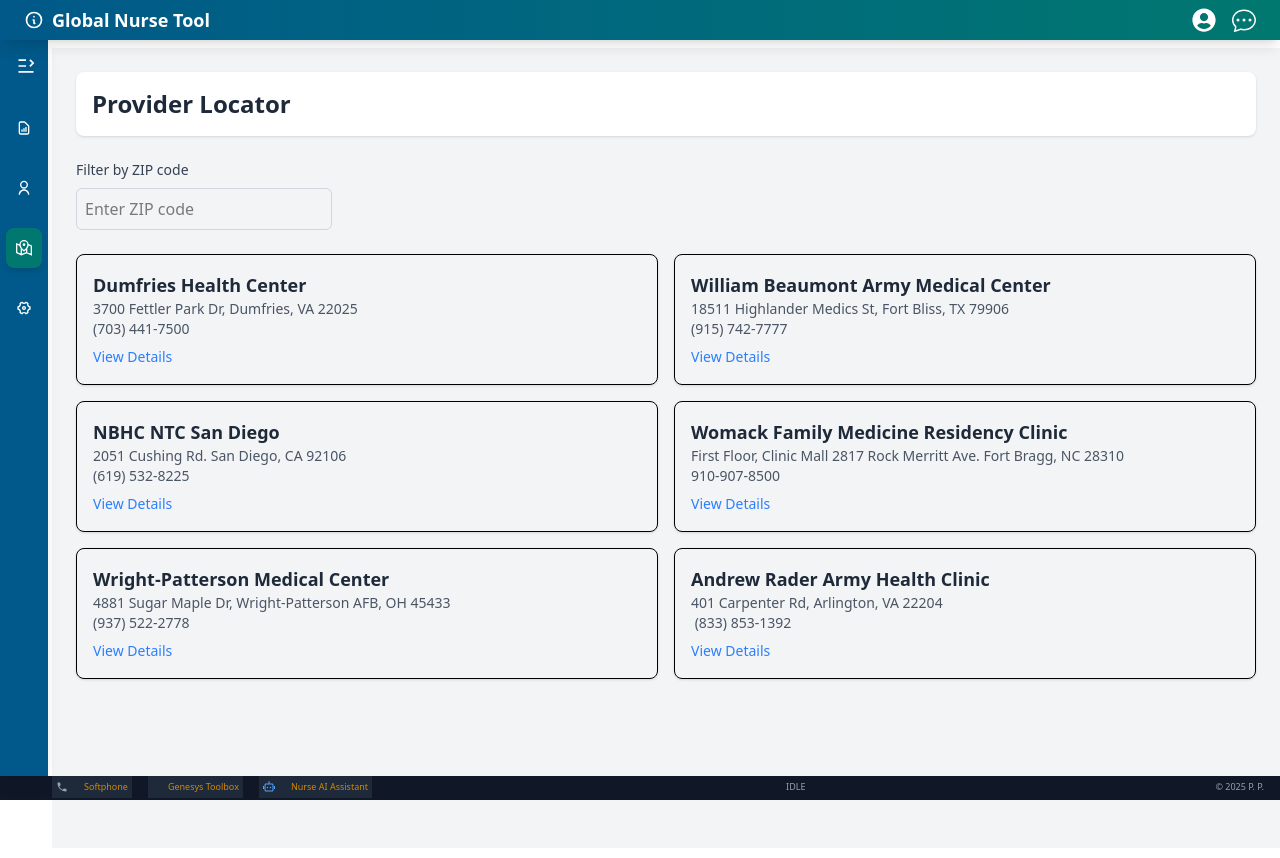
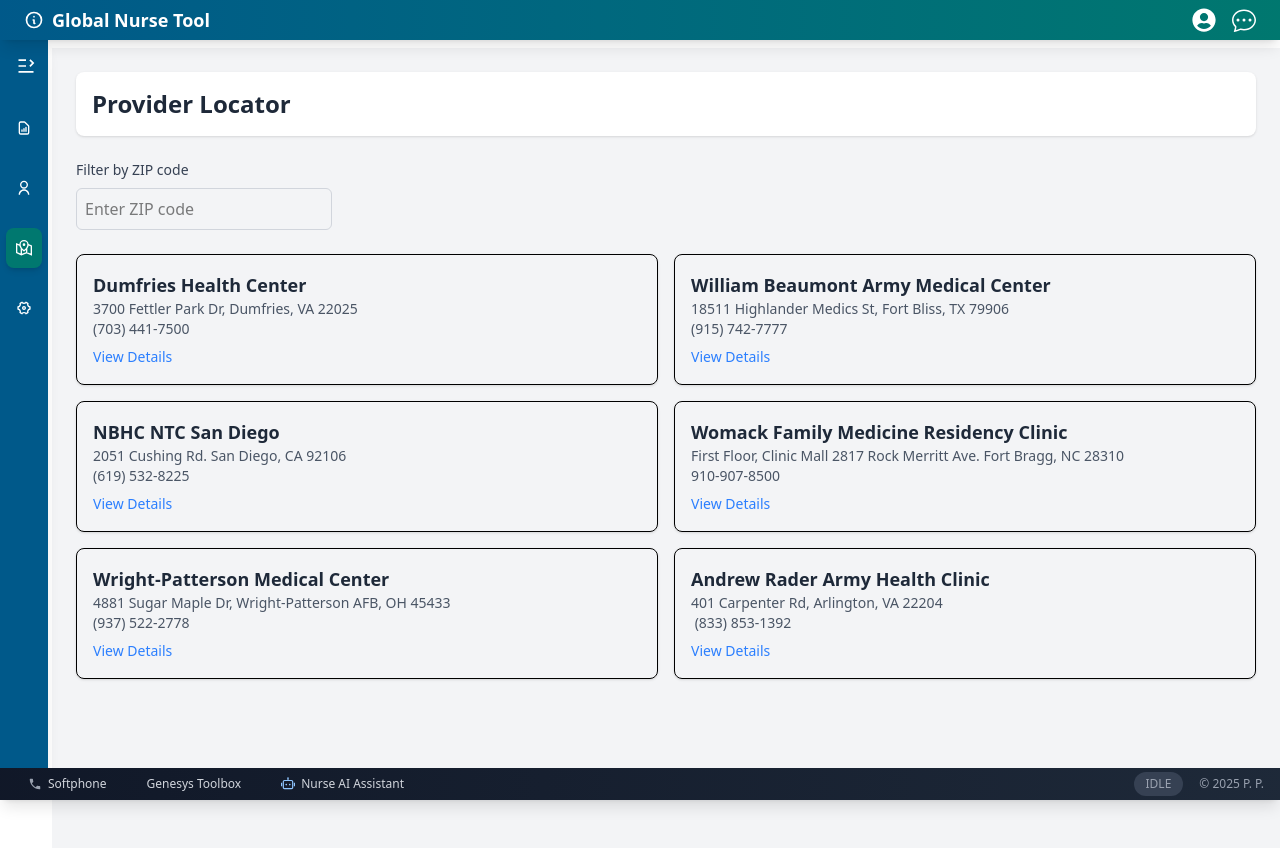
Before and after one commit to neomartinez30/nurse-temp, a React (Vite) app: page /data in a window 1280 px wide. Shown: the top 858 px of the page. Built offline with nearby package versions, Linux system fonts and the light colour scheme.

Commit message:
Add Clinical Notes page and integrate into routing; update Sidebar and AgentDesk1

```diff
--- a/src/components/MainPage.tsx
+++ b/src/components/MainPage.tsx
@@ -7,6 +7,7 @@ import { Routes, Route } from 'react-router-dom';
 import Dashboard from './pages/Dashboard';
 import AgentDesk1 from './pages/AgentDesk1';
 import {ProviderLocation} from './pages/ProviderLocation';
+import ClinicalNotes from './pages/ClinicalNotes';
 
 const MainPage = () => {
   const [sidebarExpanded, setSidebarExpanded] = useState(false);
@@ -39,6 +40,7 @@ const MainPage = () => {
             <Routes>
               {/* <Route path="/agent-desktop" element={<AgentDesktop />} /> */}
               <Route path="/agent-desktop" element={<AgentDesk1 />} />
+              <Route path="/clinical-notes" element={<ClinicalNotes />} />
               <Route path="/" element={<Dashboard />} />
               <Route path="/data" element={<ProviderLocation />} />
             </Routes>
--- a/src/components/components/Footer.tsx
+++ b/src/components/components/Footer.tsx
@@ -101,10 +101,10 @@ const Footer: React.FC = () => {
                         ? 'opacity-0 pointer-events-none scale-95 translate-y-98'
                         : 'opacity-100 scale-100 translate-y-0'
                     } bottom-8 left-14 w-70 bg-white rounded-t-lg shadow-lg border border-gray-200`}>
-                <div className="flex justify-between items-center p-2 bg-gray-400 rounded-t-lg">
-                    <span className="text-sm font-semibold ">Genesys Softphone</span>
+                <div className="flex justify-between items-center p-2 bg-gradient-to-r from-sky-700 to-teal-600 rounded-t-lg">
+                    <span className="text-sm font-semibold text-white">Genesys Softphone</span>
                     <div className="flex gap-2">
-                        <button onClick={handleSoftphoneClick}>
+                        <button onClick={handleSoftphoneClick} className="text-white hover:text-gray-100 transition-colors">
                             {isMinimized ?
                                 <AiOutlineExpandAlt className="w-4 h-4" /> :
                                 <AiOutlineMinusCircle className="w-4 h-4" />
@@ -133,10 +133,10 @@ const Footer: React.FC = () => {
                         ? 'opacity-0 pointer-events-none scale-95 translate-y-98'
                         : 'opacity-100 scale-100 translate-y-0'
                     } bottom-8 left-100 w-70 bg-white rounded-t-lg shadow-lg border border-gray-200`}>
-                <div className="flex justify-between items-center p-2 bg-gray-400 rounded-t-lg">
-                    <span className="text-sm font-semibold">Genesys Toolbox</span>
+                <div className="flex justify-between items-center p-2 bg-gradient-to-r from-sky-700 to-teal-600 rounded-t-lg">
+                    <span className="text-sm font-semibold text-white">Genesys Toolbox</span>
                     <div className="flex gap-2">
-                        <button onClick={handleToolboxClick}>
+                        <button onClick={handleToolboxClick} className="text-white hover:text-gray-100 transition-colors">
                             {isToolboxMinimized ?
                                 <AiOutlineExpandAlt className="w-4 h-4" /> :
                                 <AiOutlineMinusCircle className="w-4 h-4" />
@@ -162,54 +162,55 @@ const Footer: React.FC = () => {
             />
 
             {/* Footer */}
-            <footer className="bg-gray-900 h-[1.5rem] pl-8 text-white fixed bottom-0 w-full">
-                <div className="container mx-auto flex justify-between items-center align-center px-4">
-                    <div className='flex justify-between items-center px-1'>
-                        {/* softphone */}
-                        <div className='flex justify-between items-center bg-gray-800 px-1'>
+            <footer className="bg-gradient-to-r from-gray-900 to-gray-800 h-8 fixed bottom-0 w-full shadow-lg z-10">
+                <div className="container mx-auto flex justify-between items-center h-full px-4">
+                    <div className='flex space-x-4 items-center h-full'>
+                        {/* Softphone */}
+                        <div className='group relative flex items-center px-3 h-full hover:bg-gray-700 transition-colors duration-200'>
                             <IoMdCall
-                                className={`${callState.isCallActive ? 'text-green-500 text-xs' : 'text-gray-400 text-xs'}`}
+                                className={`${callState.isCallActive ? 'text-green-400' : 'text-gray-400'} mr-1.5`}
+                                size={14}
                             />
                             <button
                                 ref={buttonRef}
                                 onClick={handleSoftphoneClick}
-                                className="flex items-center gap-2 pl-4 py-1 rounded-md transition-colors"
+                                className="flex items-center gap-1.5"
                             >
-                                <span className={`flex text-[9px]
-                             ${isSoftphoneOpen ?
+                                <span className={`text-xs font-medium
+                                    ${isSoftphoneOpen ?
                                         isMinimized
-                                            ? 'text-teal-600 text-xs hover:text-teal-700'
-                                            : 'text-green-600 text-xs hover:text-green-700'
-                                        : 'text-yellow-600 hover:text-yellow-700'
-                                    }`}>
+                                            ? 'text-teal-300'
+                                            : 'text-green-300'
+                                        : 'text-gray-300 group-hover:text-white'
+                                    } transition-colors`}>
                                     {isSoftphoneOpen
                                         ? isMinimized
-                                            ? (<div className='flex text-xs items-center gap-1'><span>Softphone</span> <AiTwotoneUpCircle /></div>)
-                                            : (<div className='flex text-xs items-center gap-1'><span>Softphone</span>< AiTwotoneDownCircle /></div>)
+                                            ? (<div className='flex items-center gap-1'><span>Softphone</span> <AiTwotoneUpCircle size={10} /></div>)
+                                            : (<div className='flex items-center gap-1'><span>Softphone</span> <AiTwotoneDownCircle size={10} /></div>)
                                         : 'Softphone'
                                     }
                                 </span>
                             </button>
                         </div>
 
-                        {/* toolbox */}
-                        <div className='flex ml-4 justify-between items-center bg-gray-800 px-1'>
+                        {/* Toolbox */}
+                        <div className='group relative flex items-center px-3 h-full hover:bg-gray-700 transition-colors duration-200'>
                             <button
                                 ref={ToolboxbuttonRef}
                                 onClick={handleToolboxClick}
-                                className="flex items-center gap-2 pl-4 py-1 rounded-md transition-colors"
+                                className="flex items-center gap-1.5"
                             >
-                                <span className={`flex text-[9px]
-                             ${isToolboxOpen ?
+                                <span className={`text-xs font-medium
+                                    ${isToolboxOpen ?
                                         isToolboxMinimized
-                                            ? 'text-teal-600 text-xs hover:text-teal-700'
-                                            : 'text-green-600 text-xs hover:text-green-700'
-                                        : 'text-yellow-600 hover:text-yellow-700'
-                                    }`}>
+                                            ? 'text-teal-300'
+                                            : 'text-green-300'
+                                        : 'text-gray-300 group-hover:text-white'
+                                    } transition-colors`}>
                                     {isToolboxOpen
                                         ? isToolboxMinimized
-                                            ? (<div className='flex text-xs items-center gap-1'><span>Genesys Toolbox</span> <AiTwotoneUpCircle /></div>)
-                                            : (<div className='flex text-xs items-center gap-1'><span>Genesys Toolbox</span>< AiTwotoneDownCircle /></div>)
+                                            ? (<div className='flex items-center gap-1'><span>Genesys Toolbox</span> <AiTwotoneUpCircle size={10} /></div>)
+                                            : (<div className='flex items-center gap-1'><span>Genesys Toolbox</span> <AiTwotoneDownCircle size={10} /></div>)
                                         : 'Genesys Toolbox'
                                     }
                                 </span>
@@ -217,24 +218,27 @@ const Footer: React.FC = () => {
                         </div>
 
                         {/* Agent Chat button */}
-                        <div className='flex ml-4 justify-between items-center bg-gray-800 px-1'>
-                            <RiRobot2Line className="text-xs text-blue-400" />
+                        <div className='group relative flex items-center px-3 h-full hover:bg-gray-700 transition-colors duration-200'>
+                            <RiRobot2Line
+                                className="text-blue-300 mr-1.5"
+                                size={14}
+                            />
                             <button
                                 ref={agentChatButtonRef}
                                 onClick={handleAgentChatClick}
-                                className="flex items-center gap-2 pl-4 py-1 rounded-md transition-colors"
+                                className="flex items-center gap-1.5"
                             >
-                                <span className={`flex text-[9px]
-                             ${isAgentChatOpen ?
+                                <span className={`text-xs font-medium
+                                    ${isAgentChatOpen ?
                                         isAgentChatMinimized
-                                            ? 'text-teal-600 text-xs hover:text-teal-700'
-                                            : 'text-green-600 text-xs hover:text-green-700'
-                                        : 'text-yellow-600 hover:text-yellow-700'
-                                    }`}>
+                                            ? 'text-teal-300'
+                                            : 'text-green-300'
+                                        : 'text-gray-300 group-hover:text-white'
+                                    } transition-colors`}>
                                     {isAgentChatOpen
                                         ? isAgentChatMinimized
-                                            ? (<div className='flex text-xs items-center gap-1'><span>Nurse AI Assistant</span> <AiTwotoneUpCircle /></div>)
-                                            : (<div className='flex text-xs items-center gap-1'><span>Nurse AI Assistant</span>< AiTwotoneDownCircle /></div>)
+                                            ? (<div className='flex items-center gap-1'><span>Nurse AI Assistant</span> <AiTwotoneUpCircle size={10} /></div>)
+                                            : (<div className='flex items-center gap-1'><span>Nurse AI Assistant</span> <AiTwotoneDownCircle size={10} /></div>)
                                         : 'Nurse AI Assistant'
                                     }
                                 </span>
@@ -242,10 +246,12 @@ const Footer: React.FC = () => {
                         </div>
                     </div>
 
-                    <span className={`text-[9px] ${callState.isCallActive ? 'text-green-500' : 'text-gray-400'}`}>
-                        {callState.stateOfCall || 'IDLE'}
-                    </span>
-                    <p className="text-[9px] text-gray-400">&copy; {new Date().getFullYear()} P. P.</p>
+                    <div className="flex items-center space-x-4">
+                        <span className={`text-xs px-3 py-1 rounded-full ${callState.isCallActive ? 'bg-green-900 text-green-300' : 'bg-gray-700 text-gray-400'}`}>
+                            {callState.stateOfCall || 'IDLE'}
+                        </span>
+                        <p className="text-xs text-gray-400">&copy; {new Date().getFullYear()} P. P.</p>
+                    </div>
                 </div>
             </footer>
         </>
--- a/src/components/components/Sidebar.tsx
+++ b/src/components/components/Sidebar.tsx
@@ -3,6 +3,8 @@ import { Link, useLocation } from 'react-router-dom';
 import { RiUserLine, RiSettings4Line, RiMenuFoldLine, RiMenuUnfoldLine } from 'react-icons/ri';
 import { HiOutlineDocumentReport } from "react-icons/hi";
 import { GrMapLocation } from "react-icons/gr";
+import { MdOutlineNotes } from "react-icons/md";
+
 
 const Sidebar: React.FC = () => {
     const location = useLocation();
--- a/src/components/pages/AgentDesk1.tsx
+++ b/src/components/pages/AgentDesk1.tsx
@@ -12,6 +12,7 @@ import { useDispatch, useSelector } from 'react-redux';
 import { RootState } from '../../store';
 import { updateCallerDataTable } from '../../store/slices/databaseSlice';
 import useCallState from '../../hooks/useCallState';
+
 
 interface FamilyMember {
   id: string;
```
Also changed, not shown: src/components/pages/ClinicalNotes.tsx (added, +22 -0 lines).
